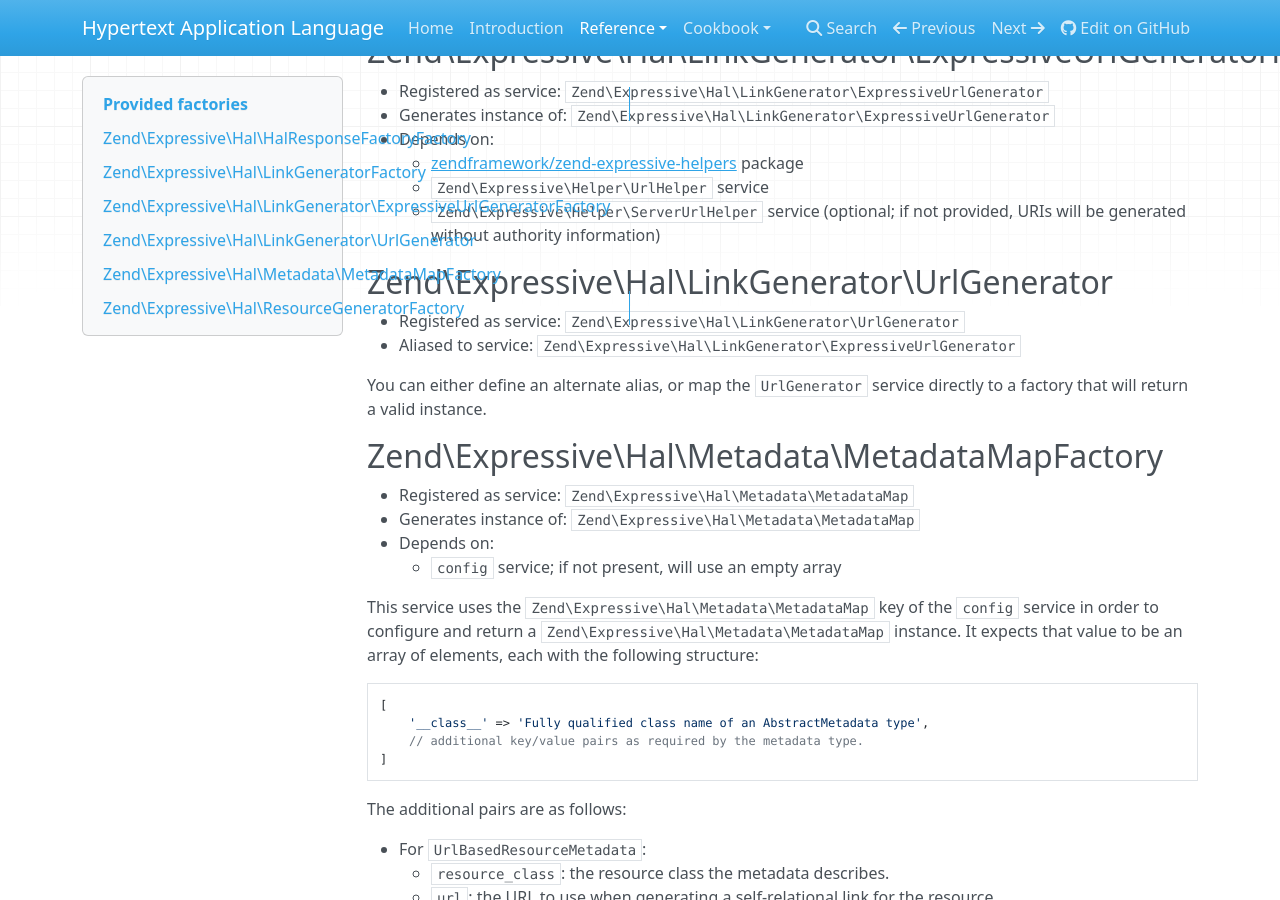
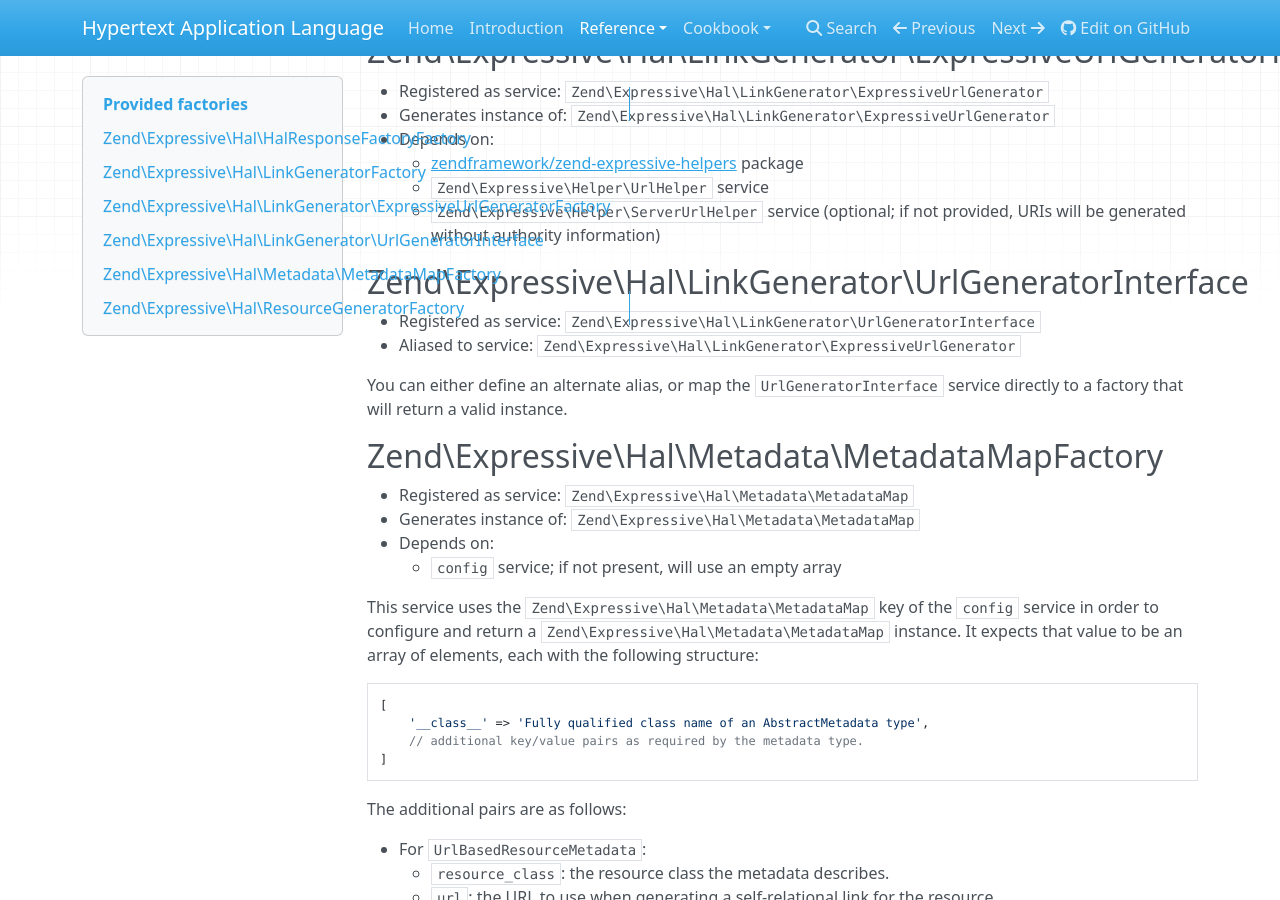
Before and after one commit to zendframework/zend-expressive-hal, an MkDocs documentation site: the page built from docs/book/factories.md, in a window 1280 px wide and 900 px high, scrolled down 763 px. Built offline with MkDocs 1.6.1, drawn with Linux system fonts in a browser that asks for light colours; nearby versions of some CDN libraries; old or Windows-style settings are respelled for this version of MkDocs.

Commit message:
Updates documentation to mirror name changes

````diff
--- a/docs/book/factories.md
+++ b/docs/book/factories.md
@@ -44,12 +44,12 @@ provide services for `Psr\Http\Message\ResponseInterface` and
     - `Zend\Expressive\Helper\ServerUrlHelper` service (optional; if not provided,
       URIs will be generated without authority information)
 
-## Zend\Expressive\Hal\LinkGenerator\UrlGenerator
+## Zend\Expressive\Hal\LinkGenerator\UrlGeneratorInterface
 
-- Registered as service: `Zend\Expressive\Hal\LinkGenerator\UrlGenerator`
+- Registered as service: `Zend\Expressive\Hal\LinkGenerator\UrlGeneratorInterface`
 - Aliased to service: `Zend\Expressive\Hal\LinkGenerator\ExpressiveUrlGenerator`
 
-You can either define an alternate alias, or map the `UrlGenerator` service
+You can either define an alternate alias, or map the `UrlGeneratorInterface` service
 directly to a factory that will return a valid instance.
 
 ## Zend\Expressive\Hal\Metadata\MetadataMapFactory
--- a/docs/book/links-and-resources.md
+++ b/docs/book/links-and-resources.md
@@ -78,15 +78,15 @@ specifications. `Link` expects only a string URI, however; how can you prevent
 hard-coding that URI?
 
 This component provides a tool for that: `Zend\Expressive\Hal\LinkGenerator`.
-This class composes a `Zend\Expressive\Hal\LinkGenerator\UrlGenerator` instance,
-which defines the following:
+This class composes a `Zend\Expressive\Hal\LinkGenerator\UrlGeneratorInterface`
+instance, which defines the following:
 
 ```php
 namespace Zend\Expressive\Hal\LinkGenerator;
 
 use Psr\Http\Message\ServerRequestInterface;
 
-interface UrlGenerator
+interface UrlGeneratorInterface
 {
     /**
      * Generate a URL for use as the HREF of a link.
````
Also changed, not shown: docs/book/intro.md (+3 -0 lines), docs/book/representations.md (+2 -2 lines), docs/book/resource-generator.md (+5 -5 lines).
